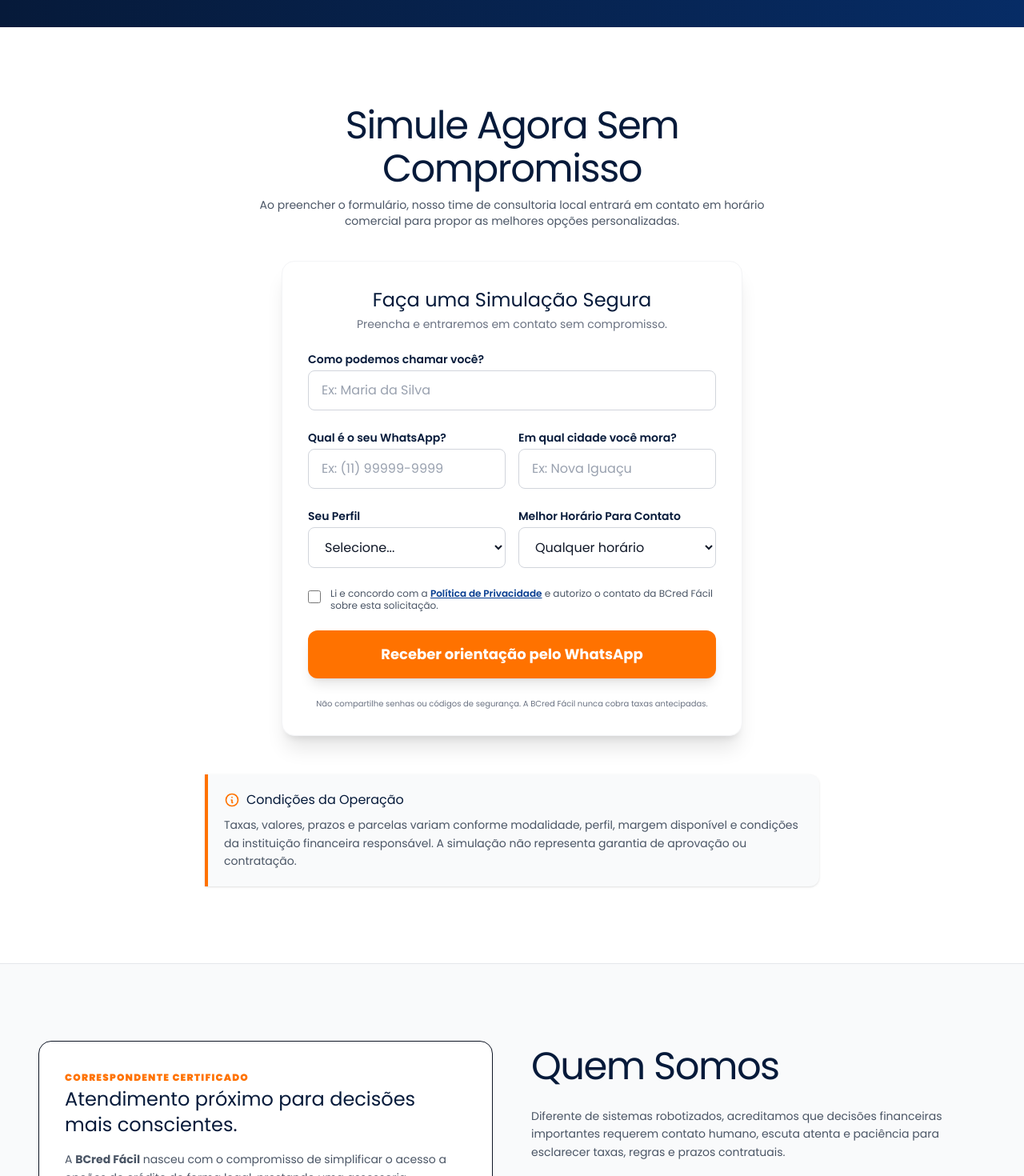
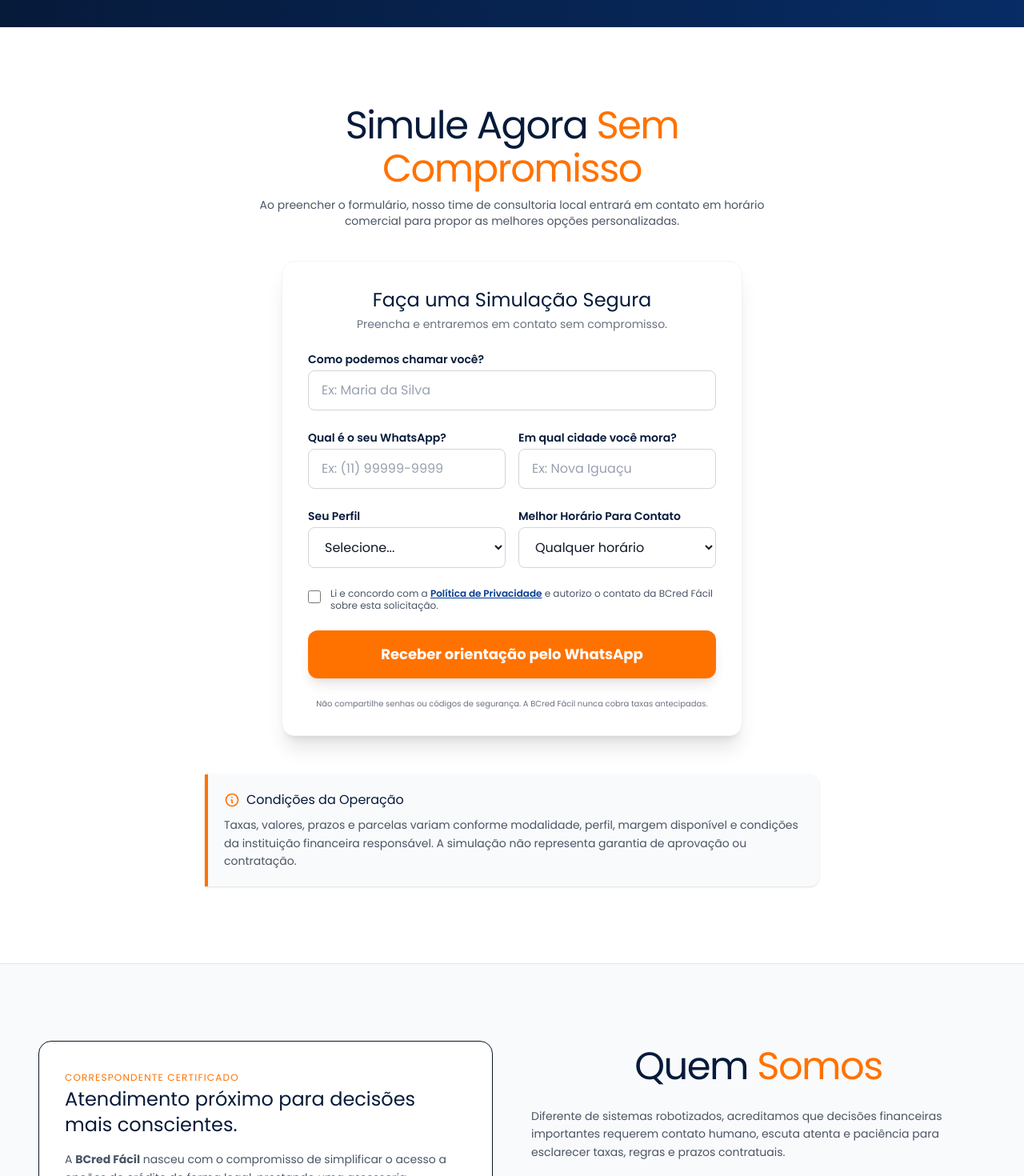
Before and after one commit to t0non/lpBcredf-cil, a Next.js app: page / in a window 1280 px wide. Shown: the part 8660-10130 px from the top of the page at 80% size. Built offline with nearby package versions, Linux system fonts and the light colour scheme; no server answers.

Commit message:
style: orange accents on Sem Compromisso + Somos; thin font on Correspondente Certificado; center Quem Somos title

```diff
--- a/src/app/page.tsx
+++ b/src/app/page.tsx
@@ -1289,7 +1289,7 @@ export default function Home() {
         <Container>
           <div className="text-center max-w-2xl mx-auto mb-10">
             <h2 className="text-3xl font-display font-extrabold text-primary-navy max-w-[720px] mx-auto">
-              Simule Agora Sem Compromisso
+              Simule Agora <span className="text-primary-orange">Sem Compromisso</span>
             </h2>
             <p className="text-gray-600 mt-2 text-sm max-w-[680px] mx-auto">
               Ao preencher o formulário, nosso time de consultoria local entrará em contato em horário comercial para propor as melhores opções personalizadas.
@@ -1311,7 +1311,7 @@ export default function Home() {
 
             {/* Visual element */}
             <div className="bg-white p-8 rounded-2xl shadow-sm border border-gray-150 space-y-4 min-w-0">
-              <span className="text-xs uppercase tracking-widest text-primary-orange font-extrabold">Correspondente Certificado</span>
+              <span className="text-xs uppercase tracking-widest text-primary-orange font-medium">Correspondente Certificado</span>
               <h3 className="text-2xl font-display font-extrabold text-primary-navy">
                 Atendimento próximo para decisões mais conscientes.
               </h3>
@@ -1325,8 +1325,8 @@ export default function Home() {
 
             {/* Content text */}
             <div className="space-y-6 min-w-0">
-              <h2 className="text-3xl font-display font-extrabold text-primary-navy tracking-tight max-w-[720px]">
-                Quem Somos
+              <h2 className="text-3xl font-display font-extrabold text-primary-navy tracking-tight max-w-[720px] text-center">
+                Quem <span className="text-primary-orange">Somos</span>
               </h2>
               <p className="text-sm text-gray-600 font-sans leading-relaxed max-w-[680px]">
                 Diferente de sistemas robotizados, acreditamos que decisões financeiras importantes requerem contato humano, escuta atenta e paciência para esclarecer taxas, regras e prazos contratuais.
```
